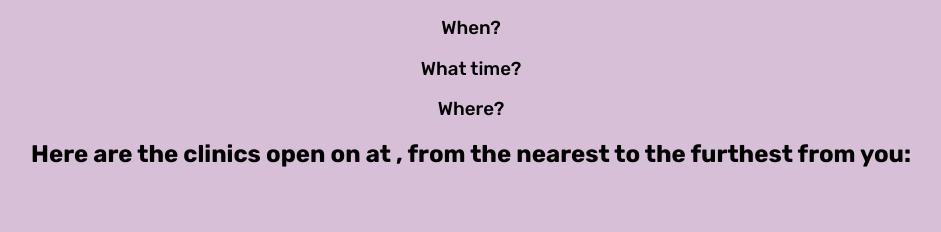
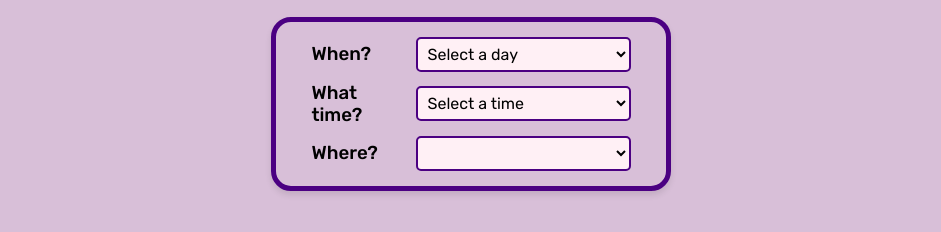
Before and after one commit to DahliaTech22/KidSickGoWhere, a plain HTML site: page index.html in a window 1280 px wide. Shown: the part 560-792 px from the top of the page, without its empty margins (169-1110 px from the left). Drawn offline with Linux system fonts and the light colour scheme.

Commit message:
Version2

```diff
--- a/index.html
+++ b/index.html
@@ -13,9 +13,38 @@
 </div>
     <h1>Kid Sick Go Where?</h1>
     <h2>Let us know when your child needs to see a doctor in Singapore, <br>and we will let you know which clinics are open near you!</h2>
-    <h3>When?</h3>
-    <h3>What time?</h3>
-    <h3>Where?</h3>
-    <h2>Here are the clinics open on <date></date> at <time></time>, from the nearest to the furthest from you:</h2>
+<div class="purple-box">
+    <div class="option-row">
+        <h3>When?</h3>
+        <select id="when" name="when">
+            <option value="">Select a day</option>
+            <option value="today">Today</option>
+            <option value="tomorrow">Tomorrow</option>
+            <option value="other">Other (please specify)</option>
+        </select>
+    </div>
+    <div class="option-row">
+        <h3>What time?</h3>
+        <select id="time" name="time">
+            <option value="">Select a time</option>
+            <option value="8amto9am">8am to 9am</option>
+            <option value="9amto10am">9am to 10am</option>
+            <option value="10amto11am">10am to 11am</option>
+            <option value="11amto12pm">11am to 12pm</option>
+            <option value="12pmto1pm">12pm to 1pm</option>
+            <option value="1pmto2pm">1pm to 2pm</option>
+            <option value="2pmto3pm">2pm to 3pm</option>
+            <option value="3pmto4pm">3pm to 4pm</option>
+            <option value="4pmto5pm">4pm to 5pm</option>
+            <option value="5pmto6pm">5pm to 6pm</option>
+            <option value="6pmto7pm">6pm to 7pm</option>
+            <option value="7pmto8pm">7pm to 8pm</option>
+            <option value="8pmto9pm">8pm to 9pm</option>
+            <option value="9pmto8am">9pm to 8am</option>
+        </select>
+    </div>
+    <div class="option-row new-line">
+        <h3>Where?</h3>
+        <select id="where" name="where"></select>
 </body>
 </html>
--- a/style.css
+++ b/style.css
@@ -37,3 +37,39 @@ h3 {
     font-family: 'Rubik', sans-serif;
     font-weight: 500;
 }
+.purple-box {
+    border: 5px solid #4B0082;
+    border-radius: 20px;
+    padding: 5px;
+    margin: 10px auto;
+    max-width: 30%;
+    box-shadow: 0 4px 6px rgba(0, 0, 0, 0.1)
+}
+.option-row {
+    display: flex;
+    align-items: center;
+    justify-content: space-between;
+    margin: 10px;
+    margin-left: 30px;
+    margin-right: 30px;
+}
+.option-row h3 {
+    margin: 0;
+    flex: 1;
+    text-align: left;
+    margin-right: 5px;
+}
+.option-row select {
+    flex: 2;
+    padding: 5px;
+    border: 2px solid #4B0082;
+    border-radius: 5px;
+    background-color: lavenderblush;
+    font-family: 'Rubik', sans-serif;
+    font-size: 1rem;
+}
+.option-row select: focus {
+    outline: none;
+    border-color: #8A2BE2;
+    box-shadow: 0 0 5px rgba(138, 43, 198, 0.5);
+}
```
